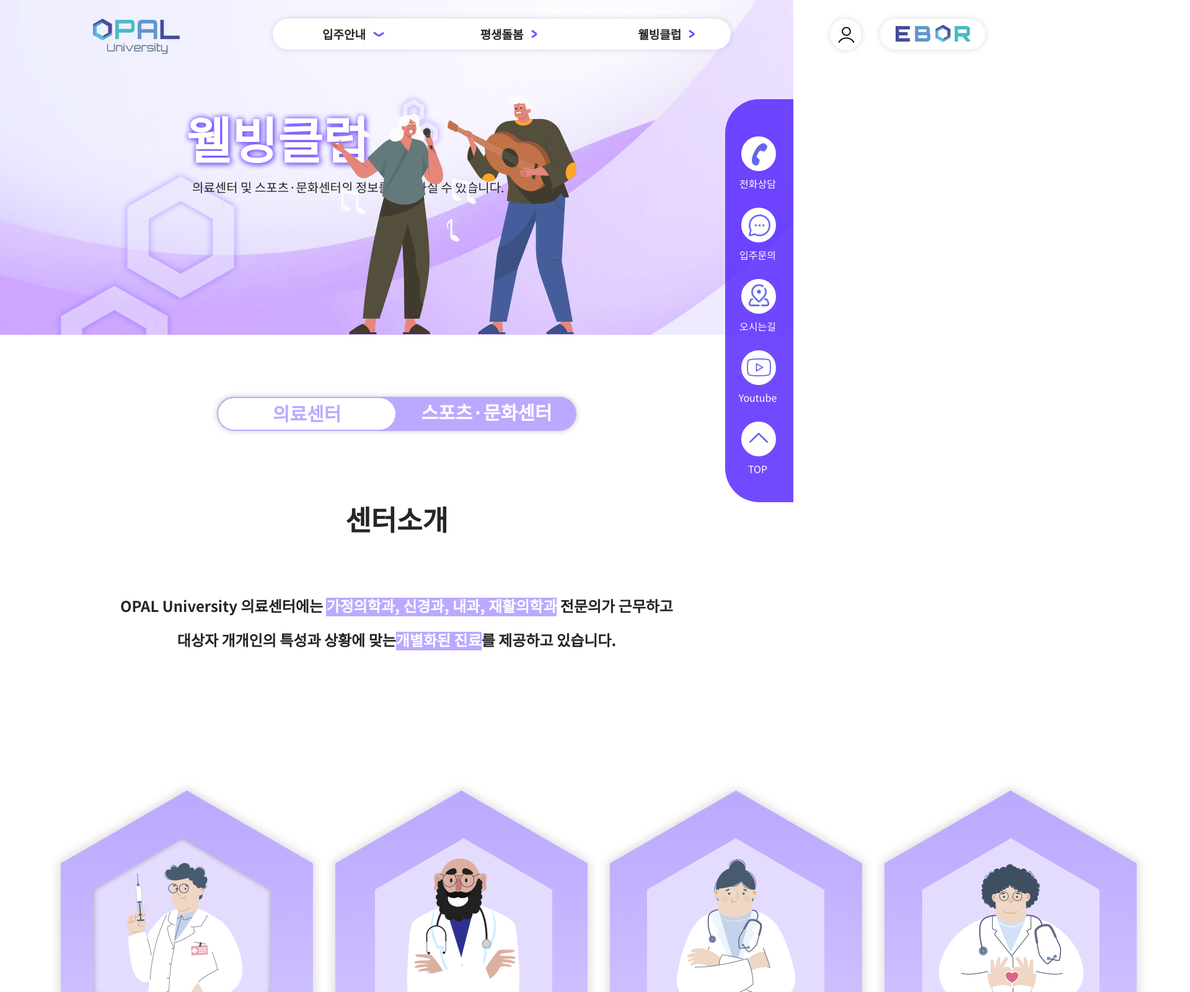
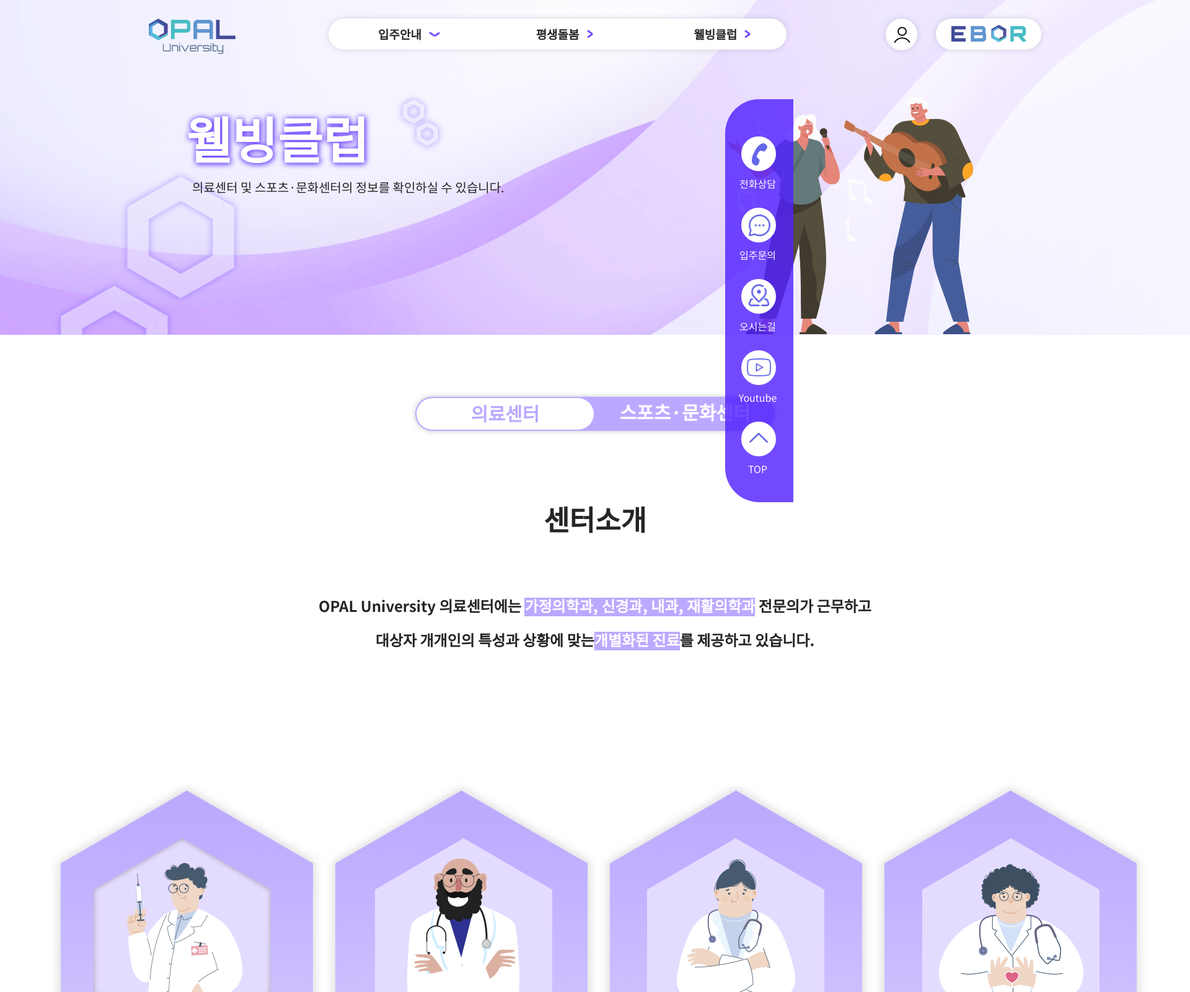
Before and after one commit to INHOOU/OPAL, a plain HTML site: page sub3.html in a window 1280 px wide. Shown: the top 1600 px of the page at 62% size, 1920 px wide, since content can reach past the window. Drawn offline with nearby package versions, Linux system fonts and the light colour scheme.

Commit message:
Update substyle3.css

```diff
--- a/css/substyle3.css
+++ b/css/substyle3.css
@@ -23,6 +23,7 @@ body {
 /* section1 */
 
 #section1 {
+    min-width: 1920px;
     position: relative;
     height: 540px;
     background-image: url(../images/sub3/sub3bg.png);
@@ -485,6 +486,7 @@ body {
 /* section2 */
 
 #section2 {
+    min-width: 1920px;
     height: 4100px;
     background-image: linear-gradient(to bottom , #ffffff,#ffffff,#ffffff,#ffffff,#ffffff,#ffffff,#ffffff,#ffffff,#ffffff,#ffffff,#ffffff,#ffffff,#ffffff,#ffffff,#ffffff,#ffffff,#ffffff,#ffffff,#ffffff,#ffffff,#ffffff,#ffffff,#ffffff,#ffffff, #dbd2ff);
 }
```
